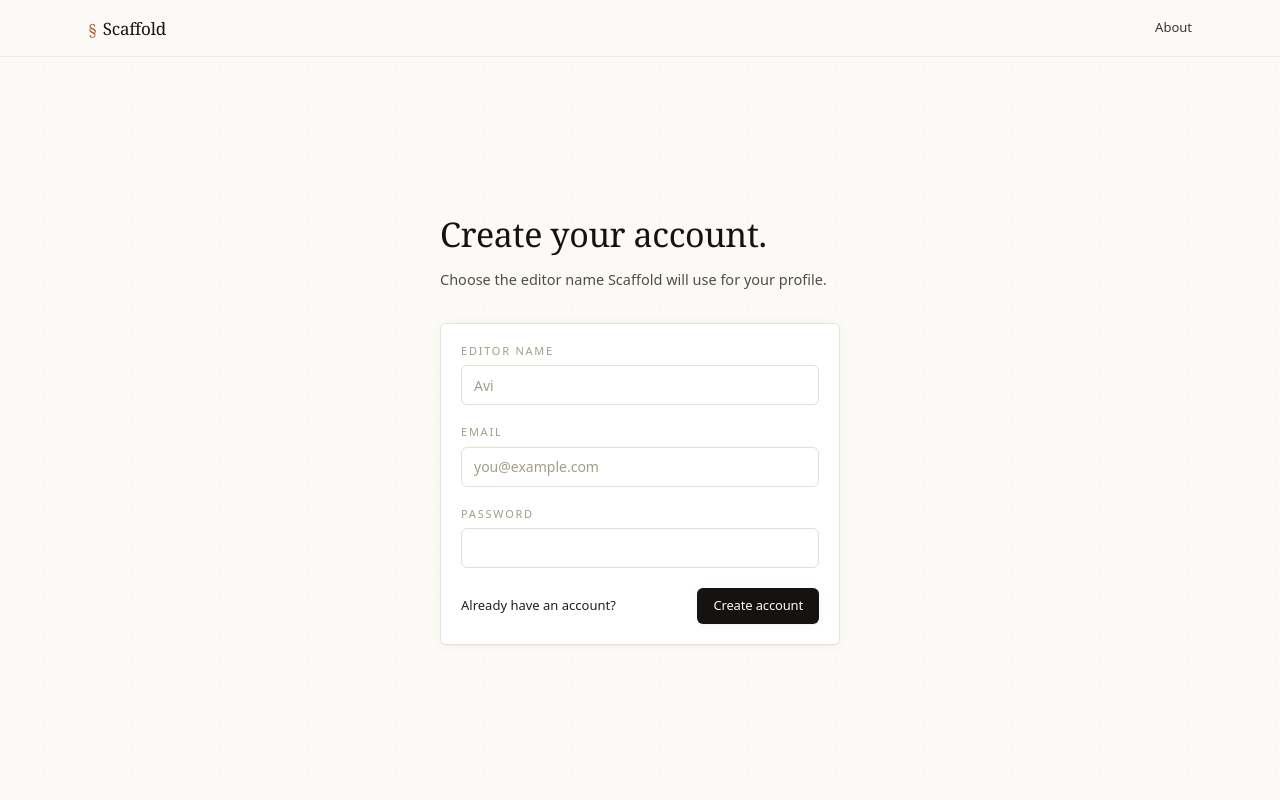
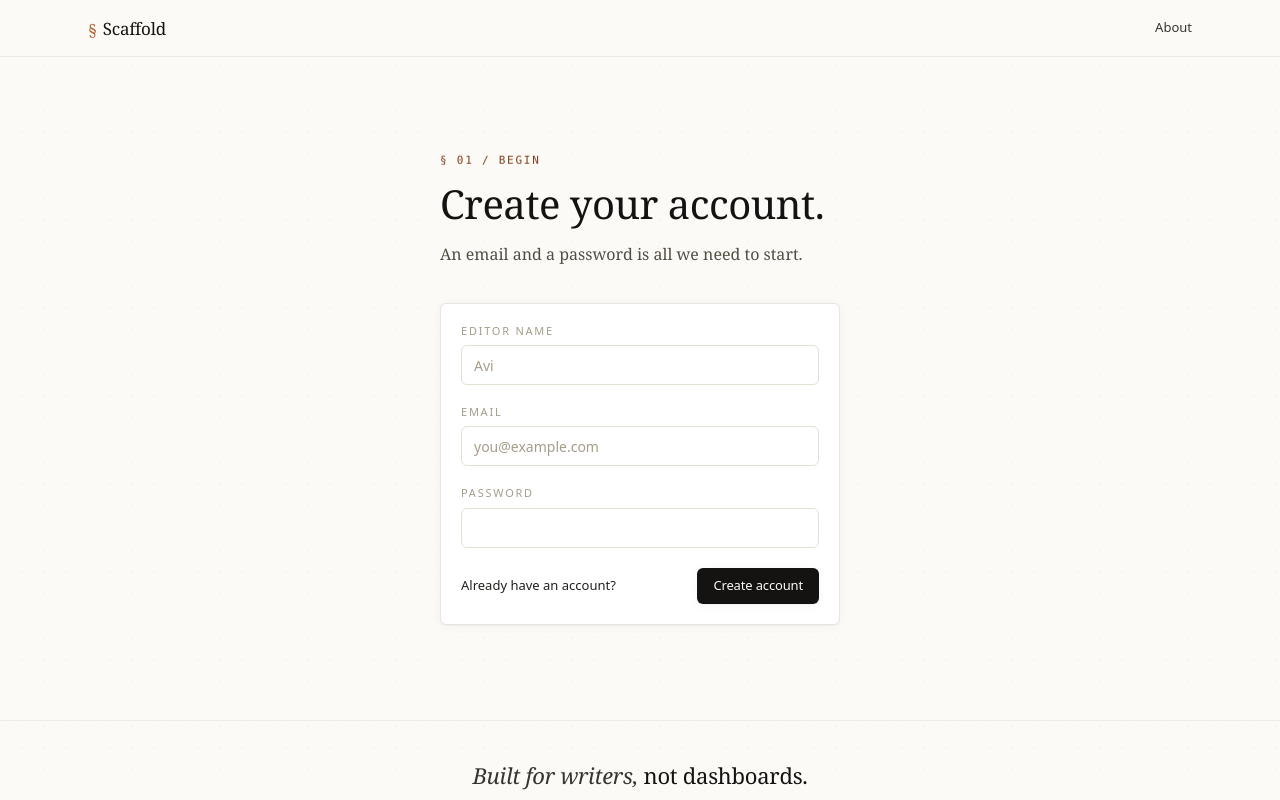
Before and after one commit to aviralagarwal1/scaffold, a Next.js app: page /register in a window 1280 px wide. Shown: the top 800 px of the page. Built offline with nearby package versions, Linux system fonts and the light colour scheme; no server answers.

Commit message:
Polish login and register surfaces

```diff
--- a/app/login/page.tsx
+++ b/app/login/page.tsx
@@ -1,15 +1,27 @@
+import { Suspense } from "react";
 import { AuthForm } from "@/components/AuthForm";
+import { AuthSurface } from "@/components/AuthSurface";
+import { AuthedRedirect } from "@/components/AuthedRedirect";
+
+export const metadata = {
+  title: "Sign in · Scaffold",
+};
 
 export default function LoginPage() {
   return (
-    <div className="mx-auto flex min-h-[calc(100svh-3.5rem)] w-full max-w-md flex-col justify-center px-6 py-16">
-      <h1 className="font-serif text-[34px] leading-tight tracking-tightish text-ink-900">Sign in.</h1>
-      <p className="mt-3 text-[14.5px] leading-relaxed text-ink-600">
-        Return to your private workspaces and saved editorial memory.
-      </p>
-      <div className="mt-8">
+    <AuthSurface
+      eyebrow="§ / Return"
+      headline={
+        <>
+          Return to <em className="font-serif italic text-ink-700">your desk.</em>
+        </>
+      }
+      subhead="Your workspaces, your saved ideas, and your curator — all where you left them."
+    >
+      <Suspense fallback={null}>
+        <AuthedRedirect />
         <AuthForm mode="login" />
-      </div>
-    </div>
+      </Suspense>
+    </AuthSurface>
   );
 }
--- a/app/register/page.tsx
+++ b/app/register/page.tsx
@@ -1,15 +1,27 @@
+import { Suspense } from "react";
 import { AuthForm } from "@/components/AuthForm";
+import { AuthSurface } from "@/components/AuthSurface";
+import { AuthedRedirect } from "@/components/AuthedRedirect";
+
+export const metadata = {
+  title: "Create your account · Scaffold",
+};
 
 export default function RegisterPage() {
   return (
-    <div className="mx-auto flex min-h-[calc(100svh-3.5rem)] w-full max-w-md flex-col justify-center px-6 py-16">
-      <h1 className="font-serif text-[34px] leading-tight tracking-tightish text-ink-900">Create your account.</h1>
-      <p className="mt-3 text-[14.5px] leading-relaxed text-ink-600">
-        Choose the editor name Scaffold will use for your profile.
-      </p>
-      <div className="mt-8">
+    <AuthSurface
+      eyebrow="§ 01 / Begin"
+      headline={<>Create your account.</>}
+      subhead="An email and a password is all we need to start."
+    >
+      {/* AuthForm uses useSearchParams to pick up the landing-hook handoff;
+          a Suspense boundary above it keeps the rest of the page statically
+          rendered. AuthedRedirect bounces already-signed-in visitors to
+          /account so they never see a stale "Create your account" form. */}
+      <Suspense fallback={null}>
+        <AuthedRedirect />
         <AuthForm mode="register" />
-      </div>
-    </div>
+      </Suspense>
+    </AuthSurface>
   );
 }
--- /dev/null
+++ b/components/AuthSurface.tsx
@@ -0,0 +1,48 @@
+import type { ReactNode } from "react";
+
+/**
+ * Shared visual scaffold for /login and /register.
+ *
+ * Mirrors the marketing hero's atmosphere — same bronze radial washes, same
+ * rise-in delays — so the visitor crossing from / to an auth screen never
+ * feels dropped onto a flat utility page. The eyebrow uses the editorial §
+ * section marker rhythm; the headline supports a small italic phrase to keep
+ * the brand voice (roman + italic) visible inside the form surface.
+ */
+export function AuthSurface({
+  eyebrow,
+  headline,
+  subhead,
+  children,
+}: {
+  eyebrow: string;
+  headline: ReactNode;
+  subhead: string;
+  children: ReactNode;
+}) {
+  return (
+    <section className="relative overflow-hidden">
+      <div
+        aria-hidden="true"
+        className="pointer-events-none absolute inset-0 -z-10"
+        style={{
+          background:
+            "radial-gradient(900px 360px at 18% -10%, rgba(180, 94, 44, 0.07), transparent 60%), radial-gradient(800px 320px at 100% 0%, rgba(180, 94, 44, 0.04), transparent 55%)",
+        }}
+      />
+
+      <div className="mx-auto flex w-full max-w-md flex-col px-6 py-20 md:py-24">
+        <span className="animate-rise animate-delay-1 font-mono text-[11px] uppercase tracking-[0.16em] text-accent-700">
+          {eyebrow}
+        </span>
+        <h1 className="animate-rise animate-delay-2 mt-3 font-serif text-[34px] leading-[1.08] tracking-tightish text-ink-900 md:text-[40px]">
+          {headline}
+        </h1>
+        <p className="animate-rise animate-delay-3 mt-4 max-w-prose font-serif text-[16px] leading-relaxed text-ink-600">
+          {subhead}
+        </p>
+        <div className="animate-rise animate-delay-4 mt-9">{children}</div>
+      </div>
+    </section>
+  );
+}
--- /dev/null
+++ b/components/AuthedRedirect.tsx
@@ -0,0 +1,45 @@
+"use client";
+
+import { useRouter, useSearchParams } from "next/navigation";
+import { useSession } from "next-auth/react";
+import { useEffect } from "react";
+
+/**
+ * Bounce a logged-in visitor off of pages that don't make sense for them —
+ * /login and /register, plus the marketing landing once they've signed in.
+ *
+ * The delay prop lets callers add a short hold so the page doesn't snap out
+ * from under the visitor. On the landing page that brief beat lets the brand
+ * register before the route changes; on /login and /register we redirect
+ * immediately because there's no value in showing them a stale auth form.
+ *
+ * The publicationUrl param (carried from the landing hook through
+ * /register → /onboarding) is preserved on the destination URL.
+ */
+export function AuthedRedirect({
+  to = "/account",
+  delayMs = 0,
+}: {
+  to?: string;
+  delayMs?: number;
+}) {
+  const router = useRouter();
+  const params = useSearchParams();
+  const { status } = useSession();
+
+  useEffect(() => {
+    if (status !== "authenticated") return;
+    const url = params?.get("publicationUrl");
+    const tail = url ? `?publicationUrl=${encodeURIComponent(url)}` : "";
+    if (delayMs <= 0) {
+      router.replace(`${to}${tail}`);
+      return;
+    }
+    const timer = window.setTimeout(() => {
+      router.replace(`${to}${tail}`);
+    }, delayMs);
+    return () => window.clearTimeout(timer);
+  }, [status, params, router, to, delayMs]);
+
+  return null;
+}
```
